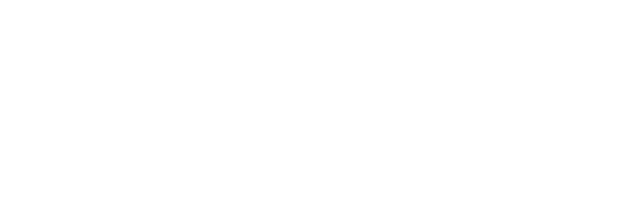
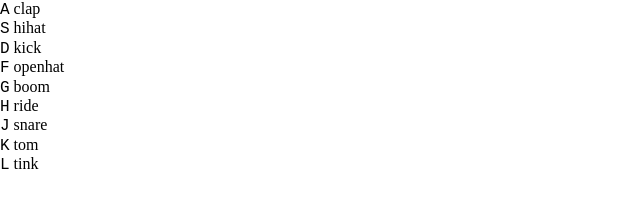
Before and after one commit to GaitanTomas/JS30-Day1, a plain HTML site: page index.html in a window 1280 px wide. Shown: the whole page, without its empty margins (0-640 px from the left). Drawn offline with Linux system fonts and the light colour scheme.

Commit message:
HTML terminado

```diff
--- a/index.html
+++ b/index.html
@@ -9,6 +9,53 @@
     <title>Javascript 30 - Day 1</title>
 </head>
 <body>
+    <div class="keys">
+        <div data-key="65" class="key">
+            <kbd>A</kbd>
+            <span class="sound">clap</span>
+        </div>
+        <div data-key="83" class="key">
+            <kbd>S</kbd>
+            <span class="sound">hihat</span>
+        </div>
+        <div data-key="68" class="key">
+            <kbd>D</kbd>
+            <span class="sound">kick</span>
+        </div>
+        <div data-key="70" class="key">
+            <kbd>F</kbd>
+            <span class="sound">openhat</span>
+        </div>
+        <div data-key="71" class="key">
+            <kbd>G</kbd>
+            <span class="sound">boom</span>
+        </div>
+        <div data-key="72" class="key">
+            <kbd>H</kbd>
+            <span class="sound">ride</span>
+        </div>
+        <div data-key="74" class="key">
+            <kbd>J</kbd>
+            <span class="sound">snare</span>
+        </div>
+        <div data-key="75" class="key">
+            <kbd>K</kbd>
+            <span class="sound">tom</span>
+        </div>
+        <div data-key="76" class="key">
+            <kbd>L</kbd>
+            <span class="sound">tink</span>
+        </div>
+    </div>
 
+    <audio data-key="65" src="sounds/clap.wav"></audio>
+    <audio data-key="83" src="sounds/hihat.wav"></audio>
+    <audio data-key="68" src="sounds/kick.wav"></audio>
+    <audio data-key="70" src="sounds/openhat.wav"></audio>
+    <audio data-key="71" src="sounds/boom.wav"></audio>
+    <audio data-key="72" src="sounds/ride.wav"></audio>
+    <audio data-key="74" src="sounds/snare.wav"></audio>
+    <audio data-key="75" src="sounds/tom.wav"></audio>
+    <audio data-key="76" src="sounds/tink.wav"></audio>
 </body>
 </html>
```
